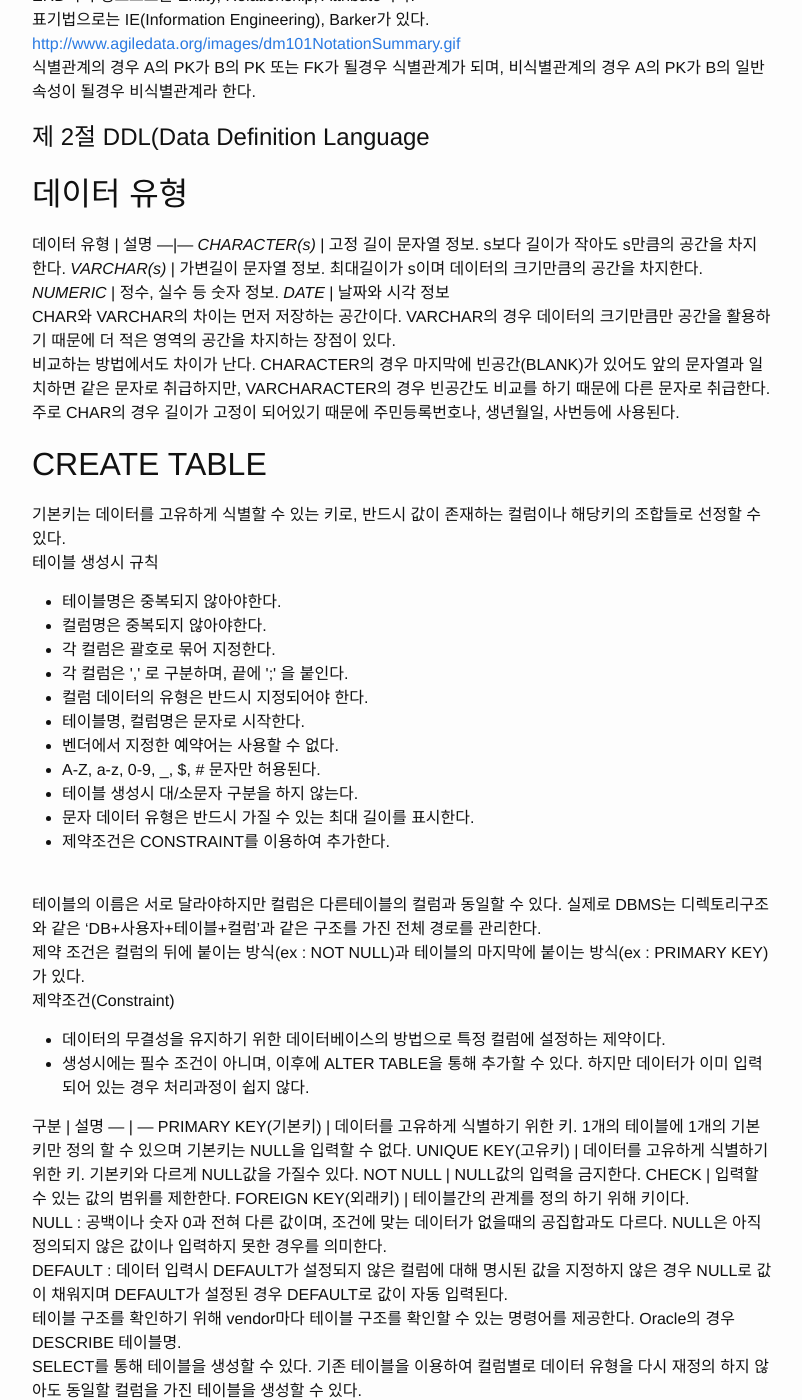
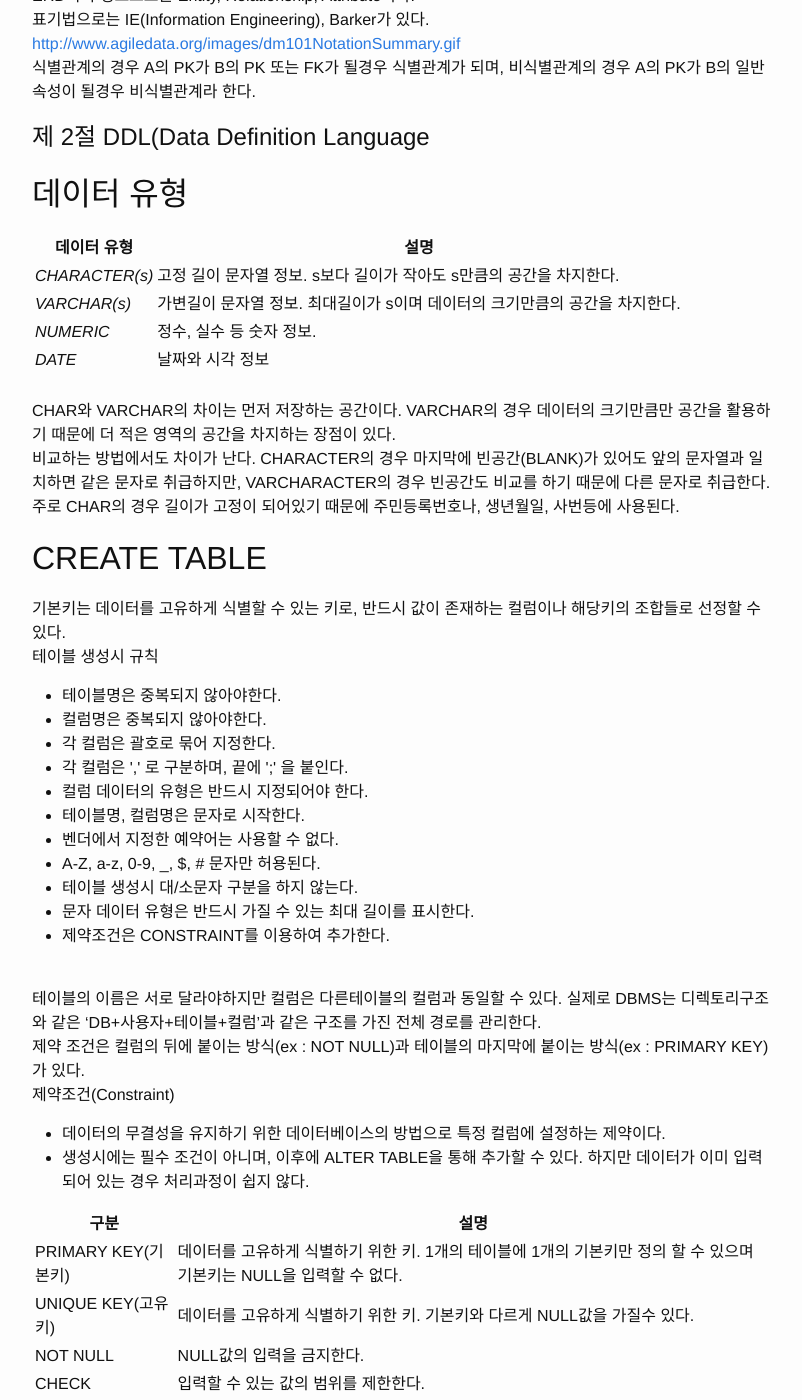
Before and after one commit to donghwi-kim/donghwi-kim.github.io, a Jekyll site: the page built from _posts/2015-05-15-SQL Study1.markdown, in a window 1280 px wide and 1400 px high, scrolled down 1623 px. Shown: the whole window, without its empty margins (238-1040 px from the left). Built offline with Jekyll 4.4.1, drawn with Linux system fonts in a browser that asks for light colours; some of the changed text lies outside the part shown.

Commit message:
Update 2015-05-15-SQL Study1.markdown

```diff
--- a/_posts/2015-05-15-SQL Study1.markdown
+++ b/_posts/2015-05-15-SQL Study1.markdown
@@ -65,12 +65,32 @@ ERD의 구성요소로는 Entity, Relationship, Attribute이다.
 <br>
 <h1>제 2절 DDL(Data Definition Language</h1>
 <h2>데이터 유형</h2>
-데이터 유형 | 설명
----|---
-*CHARACTER(s)* | 고정 길이 문자열 정보. s보다 길이가 작아도 s만큼의 공간을 차지한다.
-*VARCHAR(s)* | 가변길이 문자열 정보. 최대길이가 s이며 데이터의 크기만큼의 공간을 차지한다.
-*NUMERIC* | 정수, 실수 등 숫자 정보.
-*DATE* | 날짜와 시각 정보
+<table>
+<thead>
+<tr>
+<th>데이터 유형</th>
+<th>설명</th>
+</tr>
+</thead>
+<tbody>
+<tr>
+<td><em>CHARACTER(s)</em></td>
+<td>고정 길이 문자열 정보. s보다 길이가 작아도 s만큼의 공간을 차지한다.</td>
+</tr>
+<tr>
+<td><em>VARCHAR(s)</em></td>
+<td>가변길이 문자열 정보. 최대길이가 s이며 데이터의 크기만큼의 공간을 차지한다.</td>
+</tr>
+<tr>
+<td><em>NUMERIC</em></td>
+<td>정수, 실수 등 숫자 정보.</td>
+</tr>
+<tr>
+<td><em>DATE</em></td>
+<td>날짜와 시각 정보</td>
+</tr>
+</tbody>
+</table>
 <br>
 CHAR와 VARCHAR의 차이는 먼저 저장하는 공간이다. VARCHAR의 경우 데이터의 크기만큼만 공간을 활용하기 때문에 더 적은 영역의 공간을 차지하는 장점이 있다.
 <br>
@@ -104,13 +124,36 @@ CHAR와 VARCHAR의 차이는 먼저 저장하는 공간이다. VARCHAR의 경우
 	<li>데이터의 무결성을 유지하기 위한 데이터베이스의 방법으로 특정 컬럼에 설정하는 제약이다.</li>
 <li>생성시에는 필수 조건이 아니며, 이후에 ALTER TABLE을 통해 추가할 수 있다. 하지만 데이터가 이미 입력되어 있는 경우 처리과정이 쉽지 않다.</li>
 </ul>
-구분 | 설명
---- | ---
-PRIMARY KEY(기본키) | 데이터를 고유하게 식별하기 위한 키. 1개의 테이블에 1개의 기본키만 정의 할 수 있으며 기본키는 NULL을 입력할 수 없다.
-UNIQUE KEY(고유키) | 데이터를 고유하게 식별하기 위한 키. 기본키와 다르게 NULL값을 가질수 있다.
-NOT NULL | NULL값의 입력을 금지한다.
-CHECK | 입력할 수 있는 값의 범위를 제한한다.
-FOREIGN KEY(외래키) | 테이블간의 관계를 정의 하기 위해 키이다.
+<table>
+<thead>
+<tr>
+<th>구분</th>
+<th>설명</th>
+</tr>
+</thead>
+<tbody>
+<tr>
+<td>PRIMARY KEY(기본키)</td>
+<td>데이터를 고유하게 식별하기 위한 키. 1개의 테이블에 1개의 기본키만 정의 할 수 있으며 기본키는 NULL을 입력할 수 없다.</td>
+</tr>
+<tr>
+<td>UNIQUE KEY(고유키)</td>
+<td>데이터를 고유하게 식별하기 위한 키. 기본키와 다르게 NULL값을 가질수 있다.</td>
+</tr>
+<tr>
+<td>NOT NULL</td>
+<td>NULL값의 입력을 금지한다.</td>
+</tr>
+<tr>
+<td>CHECK</td>
+<td>입력할 수 있는 값의 범위를 제한한다.</td>
+</tr>
+<tr>
+<td>FOREIGN KEY(외래키)</td>
+<td>테이블간의 관계를 정의 하기 위해 키이다.</td>
+</tr>
+</tbody>
+</table>
 <br>
 NULL : 공백이나 숫자 0과 전혀 다른 값이며, 조건에 맞는 데이터가 없을때의 공집합과도 다르다. NULL은 아직 정의되지 않은 값이나 입력하지 못한 경우를 의미한다.
 <br>
@@ -194,12 +237,32 @@ DDL의 경우 명령어를 입력하는 순간 해당작업이 즉시 완료된
 <li>트랜잭션은3가지 명령어를 지원한다. 커밋(COMMIT), 롤백(ROLLBACK), 저장점(SAVEPOINT)</li>
 <li>트랜잭션의 대상이 되는 SQL문은 INSERT, UPDATE, DELETE 등 DML명령어이다.(SELECT의 경우에도 트랜잭션의 대상이 될 수 있다.)</li>
 </ul>
-특성 | 설명
---- | ---
-원자성(atomicity) | 트랜잭션에 정의된 연산은 모두 성공적으로 실행되거나 모두 실행되지 않은 상태가 되어야 한다.
-일관성(consistency) | 트랜잭션이 실행되기 전에 데이터베이스의 내용이 잘못되어 있지 않다면, 트랜잭션 실행 후에도 내용에 잘못이 있으면 안된다.
-고립성(isolation) | 트랜잭션이 실행하는 중에 다른 트랜잭션에 영향을 주어서는 안된다.
-지속성(durability) | 트랜잭션이 성공적으로 수행되면 갱신된 내용은 영구적으로 지속되어야 한다.
+<table>
+<thead>
+<tr>
+<th>특성</th>
+<th>설명</th>
+</tr>
+</thead>
+<tbody>
+<tr>
+<td>원자성(atomicity)</td>
+<td>트랜잭션에 정의된 연산은 모두 성공적으로 실행되거나 모두 실행되지 않은 상태가 되어야 한다.</td>
+</tr>
+<tr>
+<td>일관성(consistency)</td>
+<td>트랜잭션이 실행되기 전에 데이터베이스의 내용이 잘못되어 있지 않다면, 트랜잭션 실행 후에도 내용에 잘못이 있으면 안된다.</td>
+</tr>
+<tr>
+<td>고립성(isolation)</td>
+<td>트랜잭션이 실행하는 중에 다른 트랜잭션에 영향을 주어서는 안된다.</td>
+</tr>
+<tr>
+<td>지속성(durability)</td>
+<td>트랜잭션이 성공적으로 수행되면 갱신된 내용은 영구적으로 지속되어야 한다.</td>
+</tr>
+</tbody>
+</table>
 <h2>COMMIT</h2>
 트랜잭션을 완료하는 명령어이다.
 COMMIT 이전의 데이터 상태는 아래와 같다.
@@ -225,8 +288,9 @@ Oracle의 경우 DBMS에서 내부적으로 실행하며, DML문자 수행후
 <h2>ROLLBACK</h2>
 트랜잭션 단위로 데이터 변경 사항을 이전으로 되돌리는 명령어 이다. 관련된 행의 잠금이 풀리게 된다.
 <ul>
-	<li>SQL Server의 경우 명시적 트랜잭션을 선언해야 ROLLBACK명령어를 사용할 수 있다.
-<h2>SAVEPOINT</h2></li>
+	<li>SQL Server의 경우 명시적 트랜잭션을 선언해야 ROLLBACK명령어를 사용할 수 있다.</li></ul>
+<h2>SAVEPOINT</h2>
+<ul>
 <li>SAVEPOINT 를 정의하면 트랜잭션에 포함된 전체 작업을 롤백하지 않고 SAVEPOINT 명령어 시점까지 트랜잭션을 롤백 할 수 있다.</li>
 <li>SAVEPOINT savePoint;</li>
 </ul>
```
